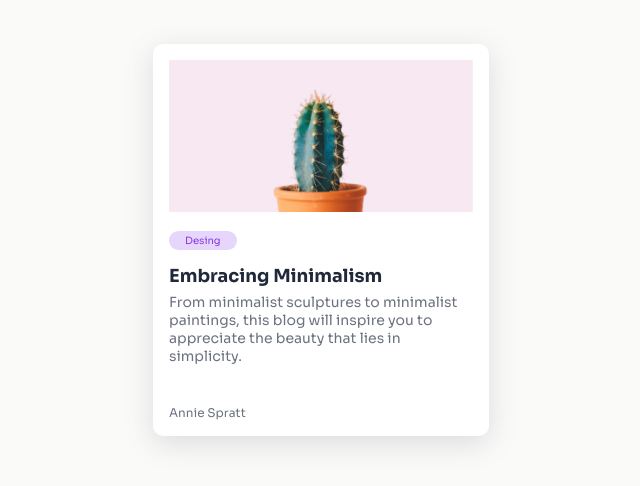
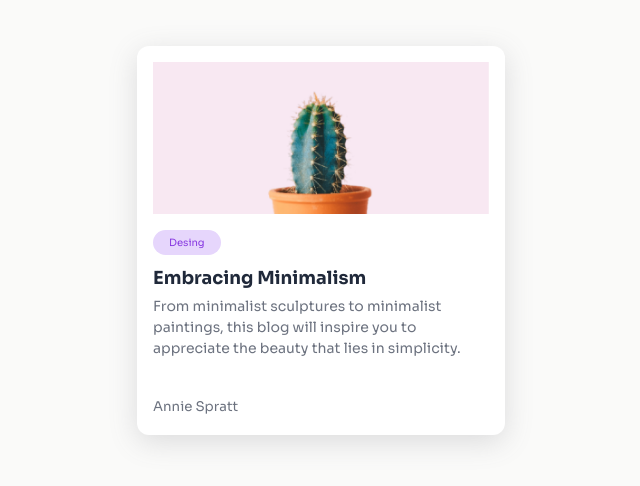
Before and after one commit to DannerVelaF/DevChallenge-DannerVela, a plain HTML site: page Responsive Web Challenge/Minimal Blog Card/index.html in a window 1280 px wide. Shown: the part 160-646 px from the top of the page, without its empty margins (319-959 px from the left). Drawn offline with Linux system fonts and the light colour scheme.

Commit message:
--amend-no-edit

```diff
--- a/Responsive Web Challenge/Minimal Blog Card/index.html
+++ b/Responsive Web Challenge/Minimal Blog Card/index.html
@@ -14,18 +14,18 @@
   </head>
   <body>
     <main class="card">
-      <img src="cactus_img.jpg" />
+      <img src="cactus_img.jpg" width="336" height="152" />
       <div class="desing">
         <small>Desing</small>
       </div>
       <div class="body">
-        <h1>Embracing Minimalism</h1>
-        <p>
+        <h1 class="tittle">Embracing Minimalism</h1>
+        <small class="smallText">
           From minimalist sculptures to minimalist paintings, this blog will
           inspire you to appreciate the beauty that lies in simplicity.
-        </p>
+        </small>
       </div>
-      <smallc class="smallText">Annie Spratt</smallc>
+      <small class="annie">Annie Spratt</small>
     </main>
   </body>
 </html>
--- a/Responsive Web Challenge/Minimal Blog Card/style.css
+++ b/Responsive Web Challenge/Minimal Blog Card/style.css
@@ -3,7 +3,6 @@
 * {
   margin: 0;
   padding: 0;
-  box-sizing: border-box;
 }
 
 html {
@@ -26,50 +25,44 @@ body {
   align-items: center;
   padding: 16px;
   box-shadow: rgba(100, 100, 111, 0.2) 0px 7px 29px 0px;
-  border-radius: 10px;
+  border-radius: 12px;
   width: 336px;
 }
 
-main img {
-  padding: 0 16px 0 16px;
-  width: 336px;
-  height: 152px;
-}
-
 .desing {
-  display: block;
+  margin: 16px 0 16px 0;
   width: 100%;
-  margin-top: 16px;
-  margin-bottom: 16px;
 }
 
 .desing small {
+  font-size: 10px;
   color: #883ae1;
-  background: #e6d6fc;
-  font-size: 10px;
-  padding: 3px;
+  background-color: #e6d6fc;
+  padding: 6px 16px 6px 16px;
   border-radius: 20px;
-  padding-left: 16px;
-  padding-right: 16px;
 }
 
-.body h1 {
-  font-size: 18px;
-  margin-bottom: 6px;
-  color: #20293a;
+.body {
+  margin-bottom: 20px;
 }
 
-.body p {
+.tittle {
+  font-size: 18px;
+  color: #20293a;
+  margin-bottom: 6px;
+}
+
+.body .smallText {
   font-size: 14px;
-  margin-bottom: 20px;
+}
+
+.smallText {
   color: #6c727f;
 }
 
-.smallText {
-  font-size: 12px;
+.annie {
+  color: #6c727f;
   width: 100%;
-  display: inline-block;
-  text-align: start;
-  color: #6c727f;
-  margin-top: 20px;
+  padding-top: 20px;
+  margin-bottom: 4px;
 }
```
